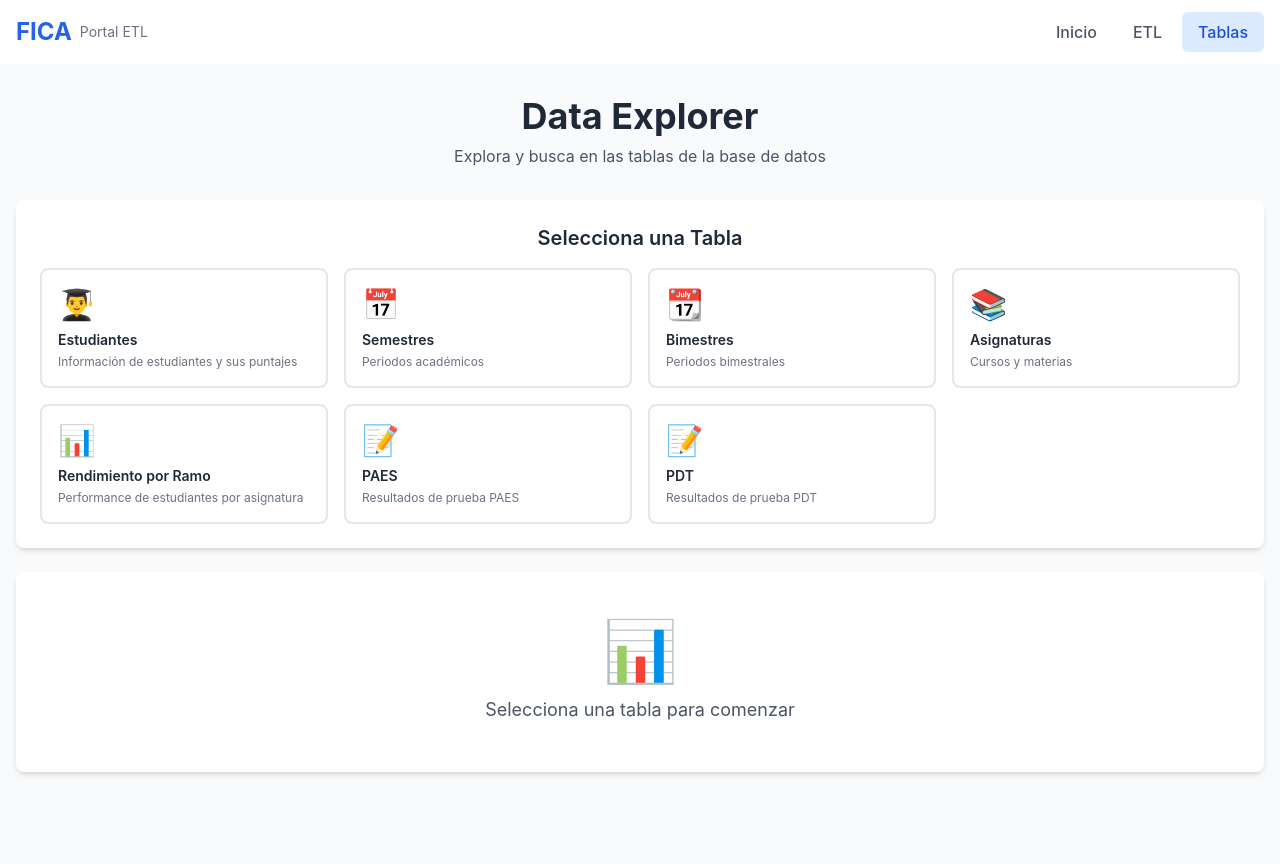
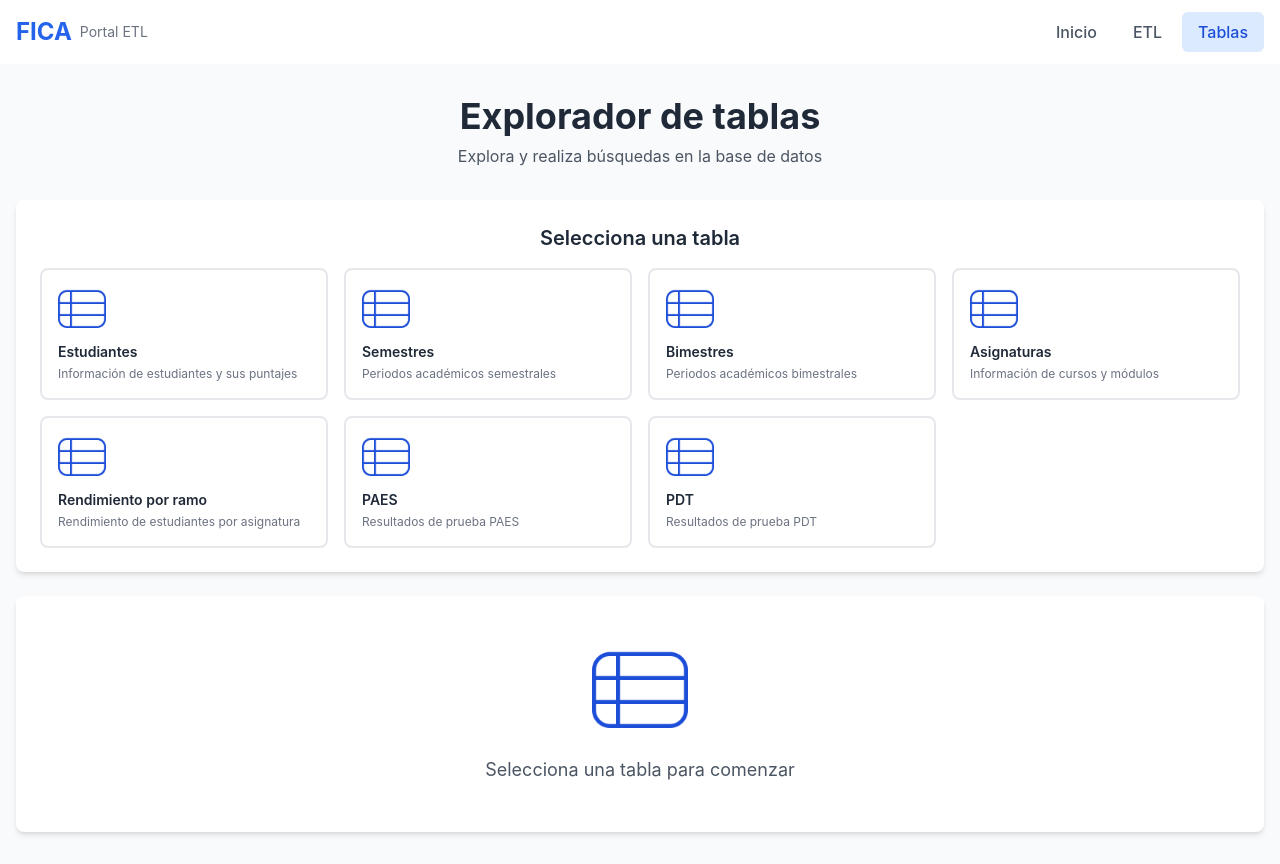
Before and after one commit to JessusTM/FICA, a React (Create React App) app in the folder fica-frontend/: page /tables in a window 1280 px wide. Built offline with nearby package versions, Linux system fonts and the light colour scheme; no server answers.

Commit message:
chore(ui): Se modifican algunos aspectos estéticos de la ventana explorador de tablas

```diff
--- a/fica-frontend/src/components/TableExplorer.jsx
+++ b/fica-frontend/src/components/TableExplorer.jsx
@@ -7,37 +7,37 @@ import DataTable from './DataTable';
 const tableMetadata = {
     estudiantes: {
       name: 'Estudiantes',
-      icon: '👨‍🎓',
+      icon: '/lista-de-tablas.png',
       description: 'Información de estudiantes y sus puntajes',
     },
     semestres: {
       name: 'Semestres',
-      icon: '📅',
-      description: 'Periodos académicos',
+      icon: '/lista-de-tablas.png',
+      description: 'Periodos académicos semestrales',
     },
     bimestres: {
       name: 'Bimestres',
-      icon: '📆',
-      description: 'Periodos bimestrales',
+      icon: '/lista-de-tablas.png',
+      description: 'Periodos académicos bimestrales',
     },
     asignaturas: {
       name: 'Asignaturas',
-      icon: '📚',
-      description: 'Cursos y materias',
+      icon: '/lista-de-tablas.png',
+      description: 'Información de cursos y módulos',
     },
     rendimiento_ramo: {
-      name: 'Rendimiento por Ramo',
-      icon: '📊',
-      description: 'Performance de estudiantes por asignatura',
+      name: 'Rendimiento por ramo',
+      icon: '/lista-de-tablas.png',
+      description: 'Rendimiento de estudiantes por asignatura',
     },
     paes: {
       name: 'PAES',
-      icon: '📝',
+      icon: '/lista-de-tablas.png',
       description: 'Resultados de prueba PAES',
     },
     pdt: {
       name: 'PDT',
-      icon: '📝',
+      icon: '/lista-de-tablas.png',
       description: 'Resultados de prueba PDT',
     },
 };
@@ -129,13 +129,13 @@ function TableExplorer() {
       {/* Table Selection */}
       <div className="bg-white rounded-lg shadow-md p-6">
         <h2 className="text-xl font-semibold text-gray-800 mb-4">
-          Selecciona una Tabla
+          Selecciona una tabla
         </h2>
         <div className="grid grid-cols-2 md:grid-cols-3 lg:grid-cols-4 gap-4">
           {tables.map((tableName) => {
             const metadata = tableMetadata[tableName] || {
               name: tableName,
-              icon: '📋',
+              icon: '/lista-de-tablas.png',
               description: '',
             };
 
@@ -149,7 +149,13 @@ function TableExplorer() {
                     : 'border-gray-200 hover:border-gray-300 hover:bg-gray-50'
                 }`}
               >
-                <div className="text-3xl mb-2">{metadata.icon}</div>
+                <div className="mb-2">
+                  <img
+                    src={metadata.icon}
+                    alt={metadata.name}
+                    className="w-12 h-12"
+                  />
+                </div>
                 <h3 className="font-semibold text-gray-800 text-sm">
                   {metadata.name}
                 </h3>
@@ -196,7 +202,13 @@ function TableExplorer() {
 
       {!selectedTable && (
         <div className="bg-white rounded-lg shadow-md p-12 text-center">
-          <div className="text-6xl mb-4">📊</div>
+          <div className="mb-4 flex justify-center">
+            <img
+              src="/lista-de-tablas.png"
+              alt="Tablas"
+              className="w-24 h-24"
+            />
+          </div>
           <p className="text-gray-600 text-lg">
             Selecciona una tabla para comenzar
           </p>
--- a/fica-frontend/src/pages/TablesPage.jsx
+++ b/fica-frontend/src/pages/TablesPage.jsx
@@ -7,10 +7,10 @@ function TablesPage() {
       <div className="container mx-auto px-4 py-8">
         <div className="max-w-7xl mx-auto">
           <h1 className="text-4xl font-bold text-gray-800 mb-2">
-            Data Explorer
+            Explorador de tablas
           </h1>
           <p className="text-gray-600 mb-8">
-            Explora y busca en las tablas de la base de datos
+            Explora y realiza búsquedas en la base de datos
           </p>
 
           <TableExplorer />
```
Also changed, not shown: fica-frontend/public/lista-de-tablas.png (added).
